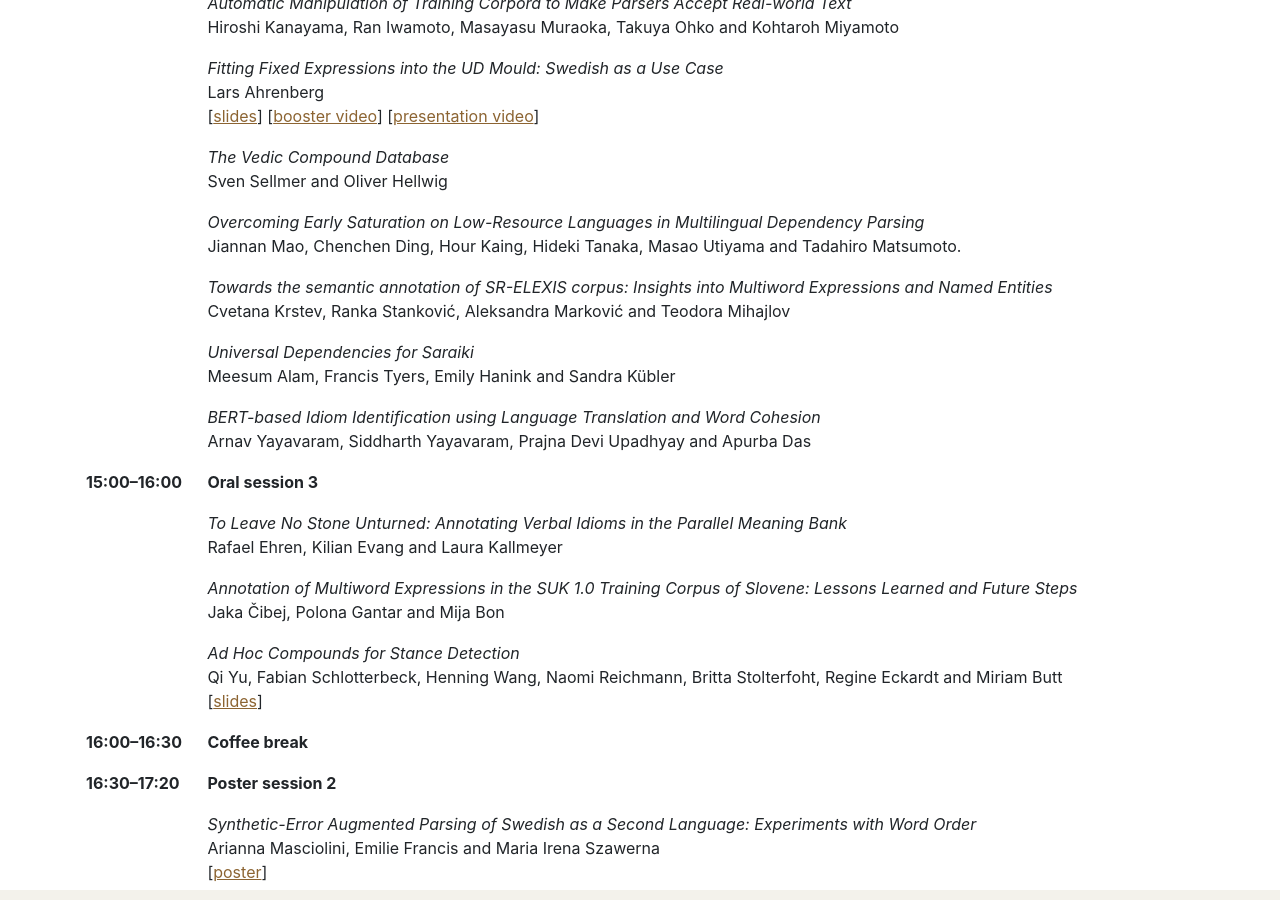
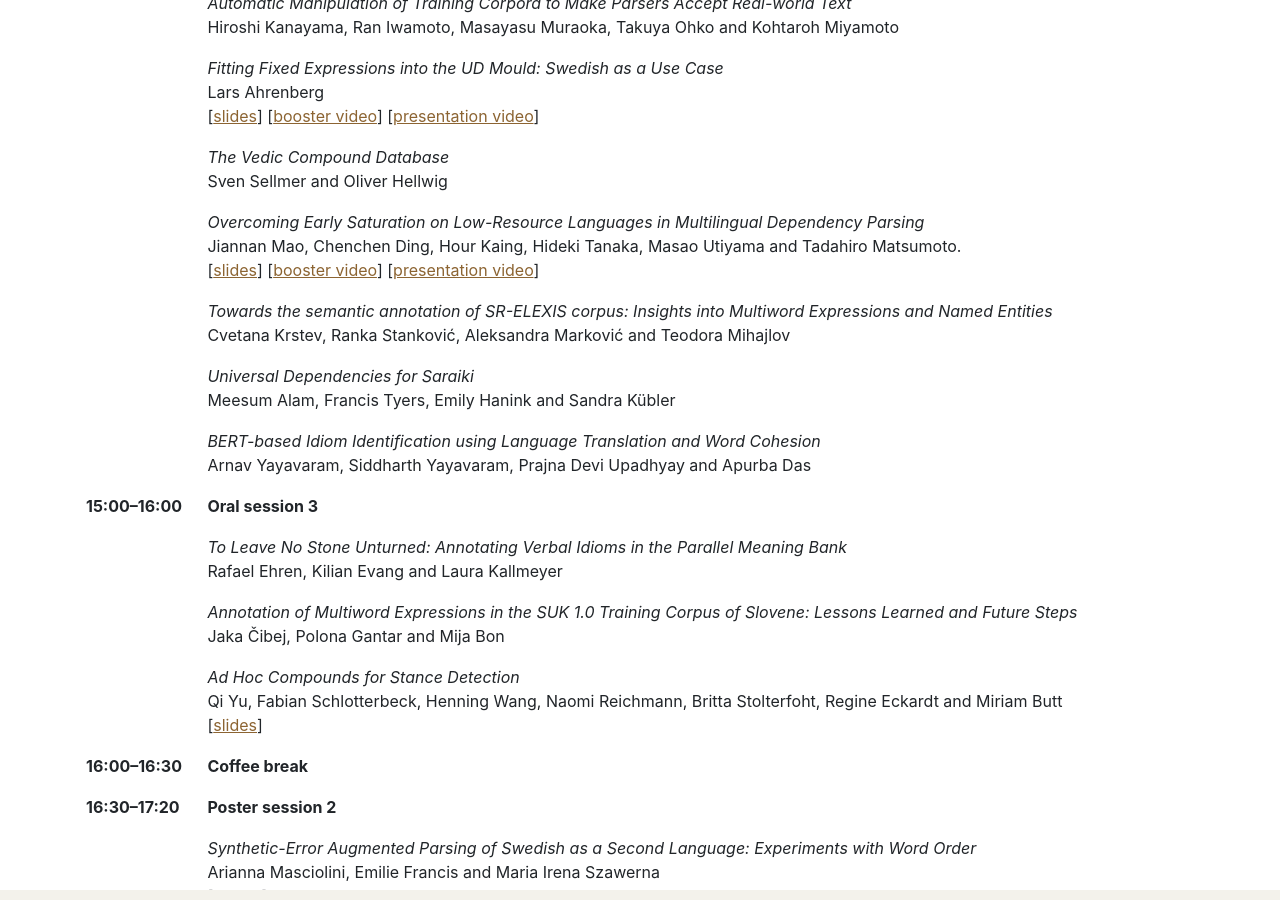
Before and after one commit to multiword/multiword.github.io, a Jekyll site: the page built from mweud2024/index.md, in a window 1280 px wide and 900 px high, scrolled down 3475 px. Built offline with Jekyll 4.4.1, drawn with Linux system fonts in a browser that asks for light colours; comment, search, counter and statistics services are not loaded.

Commit message:
Added slides, video links

```diff
--- a/mweud2024/index.md
+++ b/mweud2024/index.md
@@ -293,6 +293,9 @@
         <td>
             <i>Overcoming Early Saturation on Low-Resource Languages in Multilingual Dependency Parsing</i><br>
             Jiannan Mao, Chenchen Ding, Hour Kaing, Hideki Tanaka, Masao Utiyama and Tadahiro Matsumoto.<br>
+            [<a href="slides/mao-etal-2024-overcoming-slides.pdf">slides</a>]
+            [<a href="https://drive.google.com/file/d/1PmDB0KHaxfEQkZpQm88tDx1O-1aymt83/view?usp=sharing">booster video</a>]
+            [<a href="https://drive.google.com/file/d/1KBR4sNAroI414CGGpiJaTwXMUwKcm0BI/view?usp=sharing">presentation video</a>]
         </td>
     </tr>
     <tr>
```
Also changed, not shown: 1 other file.
